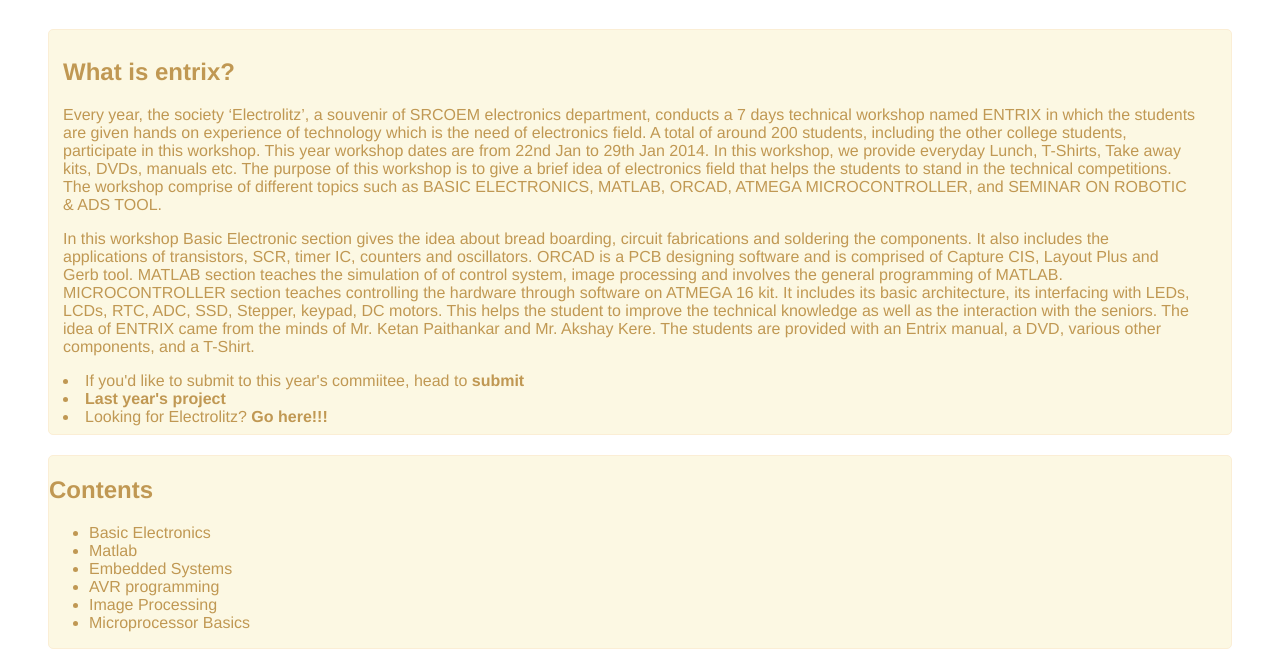
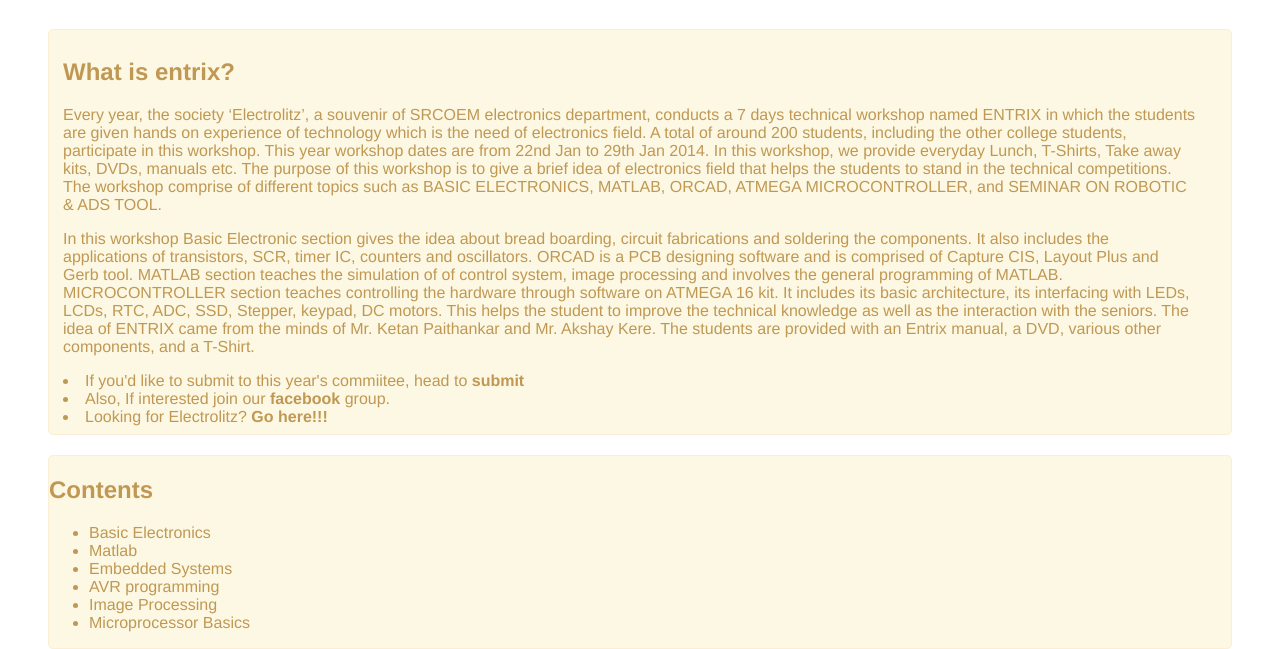
Before and after one commit to ImPacific/entrix_repo, a PHP site: page /entrix_repo/ in a window 1280 px wide. Shown: the part 165-814 px from the top of the page. Run offline with PHP 8.4, Linux system fonts and the light colour scheme.

Commit message:
v minor changes

```diff
--- a/html/index.php
+++ b/html/index.php
@@ -27,8 +27,8 @@
 				The students are provided with an Entrix manual, a DVD, various other components, and a T-Shirt.
 				</p>
 
-				<li>If you'd like to submit to this year's commiitee, head to <a href="register.php"> submit <a/></li>
-				<li><a href="entrix.com/psets">Last year's project </a></li>
+				<li>If you'd like to submit to this year's commiitee, head to <a href="register.php"> submit </a></li>
+				<li>Also, If interested join our <a href="https://www.facebook.com/groups/electrolitz/?ref=ts&fref=ts" target="blank">facebook</a> group. </li>
 				<li>Looking for Electrolitz? <a href="http://www.electrolitz.in">Go here!!!</a></li>
 			 </ul>
 		</div>
```
